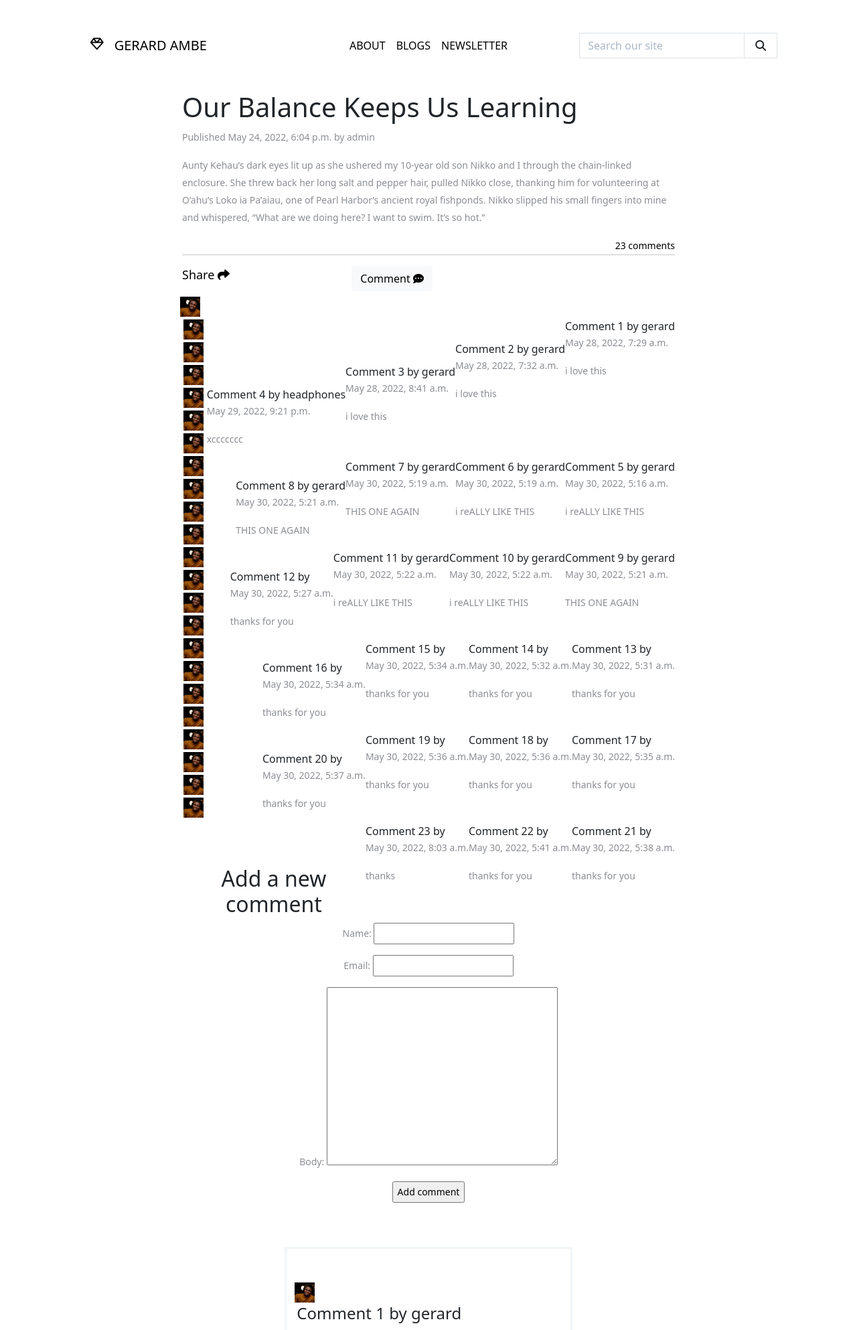
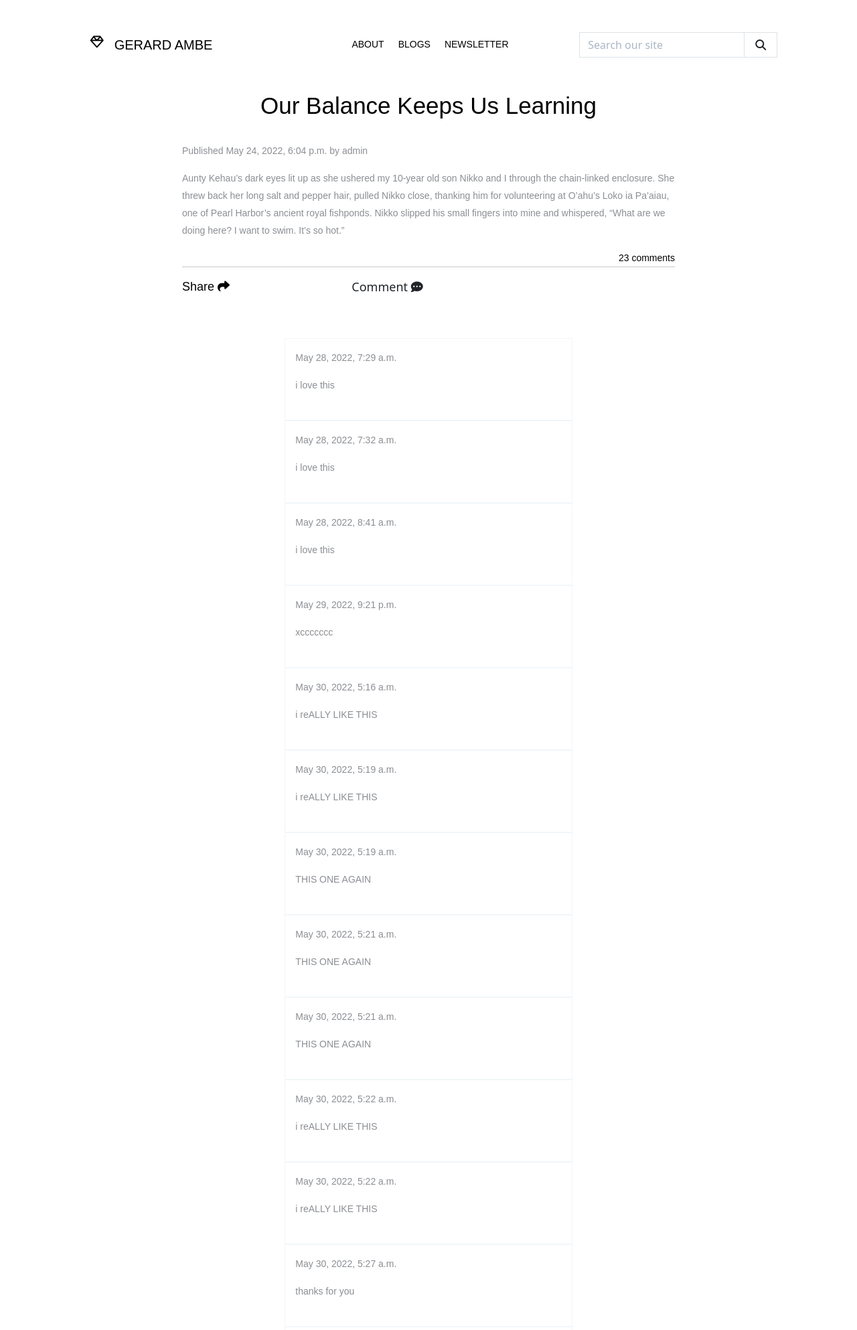
Before and after one commit to Gerardbulky/myblog, a Django app: a page that uses letter/templates/letter/news/details.html in a window 1280 px wide. Shown: the top 1986 px of the page at 67% size. Run offline with Django 3.2, Linux system fonts and the light colour scheme; data comes from the database, SQL or seed files in the repository; both versions use the stored data as it was after the commit; some libraries are stand-ins or nearby versions.

Commit message:
added comment section

```diff
--- a/letter/forms.py
+++ b/letter/forms.py
@@ -13,4 +13,4 @@ class EmailPostForm(forms.Form):
 class CommentForm(forms.ModelForm):
     class Meta:
         model = Comment
-        fields = ('name', 'email', 'body')
+        fields = ('body',)
--- a/letter/static/css/news.css
+++ b/letter/static/css/news.css
@@ -5,3 +5,262 @@
     background-color: #fff;
     margin-top: 20px;
 }
+
+#myDIV {
+    display: none;
+}
+
+
+#comment:hover {
+    cursor: pointer;
+}
+
+
+
+
+/* -------------------------------------
+          BODY & CONTAINER
+      ------------------------------------- */
+
+.body {
+    background-color: #fff;
+    width: 100%;
+}
+
+
+/* This should also be a block element, so that it will fill 100% of the .container */
+.content {
+    box-sizing: border-box;
+    display: block;
+    margin: 0 auto;
+    max-width: 580px;
+    padding: 10px;
+}
+
+/* -------------------------------------
+          HEADER, FOOTER, MAIN
+      ------------------------------------- */
+.main {
+    background: #ffffff;
+    border-radius: 3px;
+    width: 100%;
+}
+
+.wrapper {
+    box-sizing: border-box;
+    padding: 20px;
+}
+
+.content-block {
+    padding-bottom: 10px;
+    padding-top: 10px;
+}
+
+.footer {
+    clear: both;
+    margin-top: 10px;
+    text-align: center;
+    width: 100%;
+}
+
+
+
+/* -------------------------------------
+          TYPOGRAPHY
+      ------------------------------------- */
+h1,
+h2,
+h3,
+h4 {
+    color: #000000;
+    font-family: sans-serif;
+    font-weight: 400;
+    line-height: 1.4;
+    margin: 0;
+    margin-bottom: 30px;
+}
+
+h1 {
+    font-size: 35px;
+    font-weight: 300;
+    text-align: center;
+    text-transform: capitalize;
+}
+
+p,
+ul,
+ol {
+    font-family: sans-serif;
+    font-size: 14px;
+    font-weight: normal;
+    margin: 0;
+    margin-bottom: 15px;
+}
+
+p li,
+ul li,
+ol li {
+    list-style-position: inside;
+    margin-left: 5px;
+}
+
+a {
+    color: #3498db;
+    text-decoration: underline;
+}
+
+
+
+
+
+/* -------------------------------------
+          OTHER STYLES THAT MIGHT BE USEFUL
+      ------------------------------------- */
+.last {
+    margin-bottom: 0;
+}
+
+.first {
+    margin-top: 0;
+}
+
+.align-center {
+    text-align: center;
+}
+
+.align-right {
+    text-align: right;
+}
+
+.align-left {
+    text-align: left;
+}
+
+.clear {
+    clear: both;
+}
+
+.mt0 {
+    margin-top: 0;
+}
+
+.mb0 {
+    margin-bottom: 0;
+}
+
+.preheader {
+    color: transparent;
+    display: none;
+    height: 0;
+    max-height: 0;
+    max-width: 0;
+    opacity: 0;
+    overflow: hidden;
+    mso-hide: all;
+    visibility: hidden;
+    width: 0;
+}
+
+.powered-by a {
+    text-decoration: none;
+}
+
+
+
+/* -------------------------------------
+          RESPONSIVE AND MOBILE FRIENDLY STYLES
+      ------------------------------------- */
+@media only screen and (max-width: 620px) {
+    table.body h1 {
+        font-size: 28px !important;
+        margin-bottom: 10px !important;
+    }
+
+    table.body p,
+    table.body ul,
+    table.body ol,
+    table.body td,
+    table.body span,
+    table.body a {
+        font-size: 16px !important;
+    }
+
+    table.body .wrapper,
+    table.body .article {
+        padding: 10px !important;
+    }
+
+    table.body .content {
+        padding: 0 !important;
+    }
+
+    table.body .container {
+        padding: 0 !important;
+        width: 100% !important;
+    }
+
+    table.body .main {
+        border-left-width: 0 !important;
+        border-radius: 0 !important;
+        border-right-width: 0 !important;
+    }
+
+    table.body .btn table {
+        width: 100% !important;
+    }
+
+    table.body .btn a {
+        width: 100% !important;
+    }
+
+    table.body .img-responsive {
+        height: auto !important;
+        max-width: 100% !important;
+        width: auto !important;
+    }
+}
+
+/* -------------------------------------
+          PRESERVE THESE STYLES IN THE HEAD
+      ------------------------------------- */
+@media all {
+    .ExternalClass {
+        width: 100%;
+    }
+
+    .ExternalClass,
+    .ExternalClass p,
+    .ExternalClass span,
+    .ExternalClass font,
+    .ExternalClass td,
+    .ExternalClass div {
+        line-height: 100%;
+    }
+
+    .apple-link a {
+        color: inherit !important;
+        font-family: inherit !important;
+        font-size: inherit !important;
+        font-weight: inherit !important;
+        line-height: inherit !important;
+        text-decoration: none !important;
+    }
+
+    #MessageViewBody a {
+        color: inherit;
+        text-decoration: none;
+        font-size: inherit;
+        font-family: inherit;
+        font-weight: inherit;
+        line-height: inherit;
+    }
+
+    .btn-primary table td:hover {
+        background-color: #34495e !important;
+    }
+
+    .btn-primary a:hover {
+        background-color: #34495e !important;
+        border-color: #34495e !important;
+    }
+}
--- a/letter/static/js/news.js
+++ /dev/null
@@ -1,8 +0,0 @@
-function myFunction() {
-    var x = document.getElementById("myDIV");
-    if (x.style.display === "none") {
-        x.style.display = "block";
-    } else {
-        x.style.display = "none";
-    }
-}
--- a/letter/templates/letter/news/details.html
+++ b/letter/templates/letter/news/details.html
@@ -1,7 +1,10 @@
 {% extends 'blog/base.html' %}
+{% load crispy_forms_tags %}
 {% load static %}
 {% block xtra_script %}
-<script src="{% static 'js/news.js' %}"></script> {% endblock %}
+<script src="{% static 'js/news.js' %}"></script>
+<script src="https://ajax.googleapis.com/ajax/libs/jquery/1.11.3/jquery.min.js"></script>
+{% endblock %}
 
 {% block xtra_css %}
 <link rel="stylesheet" href="{% static 'css/news.css' %}" type="text/css">{% endblock %}
@@ -11,7 +14,7 @@
 {% block content %}
 <div class="container">
     <div class="row">
-        <div class="col-sm-12 col-md-8 offset-2">
+        <div class="col-sm-12 col-md-8 mx-auto">
             <h1>{{ news.title }}</h1>
             <p class="date">
                 Published {{ news.publish }} by {{ news.author }}
@@ -20,7 +23,7 @@
 
             {% with comments.count as total_comments %}
             <p class="comment" style="text-decoration: none; margin-bottom: 0px; color: #000; float: right;">
-                {{ total_comments }} comment{{ total_comments|pluralize }}
+                <span id="comments_count">{{ total_comments }} comment{{ total_comments|pluralize }}</span>
             </p>
             {% endwith %}
 
@@ -35,38 +38,21 @@
                     </p>
                 </div>
                 <div class="col-md-4">
-                    <button type="button" class="btn btn-light" onclick="myFunction()">Comment <i
-                            class="fa-solid fa-comment-dots"></i></button>
+                    <span id="comment" style="font-size: large;">Comment <i class="fa-solid fa-comment-dots"></i></span>
                 </div>
                 <div class="col-md-4"></div>
             </div>
             <!---------------section for displayed contents------------>
-            {% for comment in comments %}
-            <div class="comment">
-                <a class="static-avatar" href="#">
-                    <img src="{% static 'img/20200101_215945.jpg' %}" class="author-profile-image" width="2000"
-                        height="2000" alt="">
-                </a>
-                <div class="info" style="float:right">
-                    Comment {{ forloop.counter }} by {{ comment.name }}
-                    <p>
-                        {{ comment.created }}
-                    </p>
-                    {{ comment.body|linebreaks }}
-                </div>
-            </div>
-            {% empty %}
-            <p> comments <i class="fa-solid fa-comment-dots"></i>.</p>
-            {% endfor %}
-
 
             <div id="myDIV">
                 {% if new_comment %}
                 <h2>Your comment has been added.</h2>
+                <a href="{% url 'letter:news_list' %}">back</a>
+
                 {% else %}
                 <h2>Add a new comment</h2>
                 <form method="post">
-                    {{ comment_form.as_p }}
+                    {{ comment_form|crispy }}
                     {% csrf_token %}
                     <p><input type="submit" value="Add comment"></p>
                 </form>
@@ -75,17 +61,13 @@
 
 
 
+            <div class="section mt-5">
                 {% for comment in comments %}
-            <div class="media col-md-10 col-lg-8 col-xl-7 py-5 mx-auto"
-                style="padding: 15px; border: 3px solid rgb(241, 246, 249);">
-                <a class="static-avatar" href="#">
-                    <img src="{% static 'img/20200101_215945.jpg' %}" class="author-profile-image" width="2000"
-                        height="2000" alt="">
-                </a>
+                <div class="media col-md-10 col-lg-8 col-xl-7 mx-auto"
+                    style="padding: 15px; border: 1px solid rgb(241, 246, 249);">
                     <div class="media-body ml-5">
                         <div class="row">
                             <div class="col-12">
-                            <h4 class="font-weight-bold mb-4">Comment {{ forloop.counter }} by {{ comment.name }}</h4>
                                 <p>
                                     {{ comment.created }}
                                 </p>
@@ -98,9 +80,20 @@
                     </div>
                 </div>
                 {% endfor %}
+            </div>
+
+
             <!----end-->
 
         </div>
     </div>
 </div>
+
+<script>
+    document.querySelector("#comment").addEventListener("click", function () {
+        document.querySelector("#myDIV").style.display = "block";
+    });
+
+
+</script>
 {% endblock %}
```
Also changed, not shown: db.sqlite3. Lines whose indentation alone changed are shown as unchanged.
